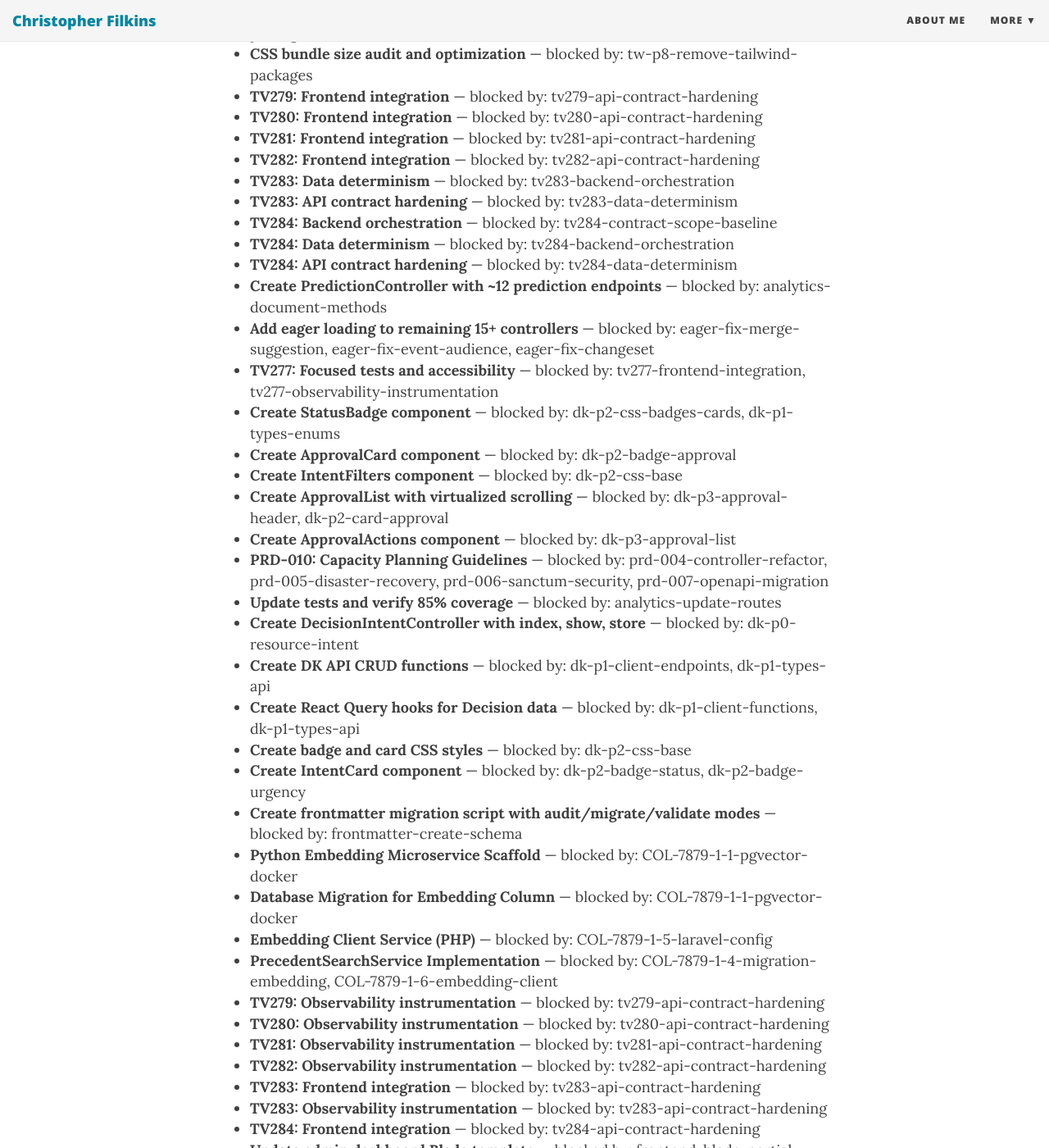
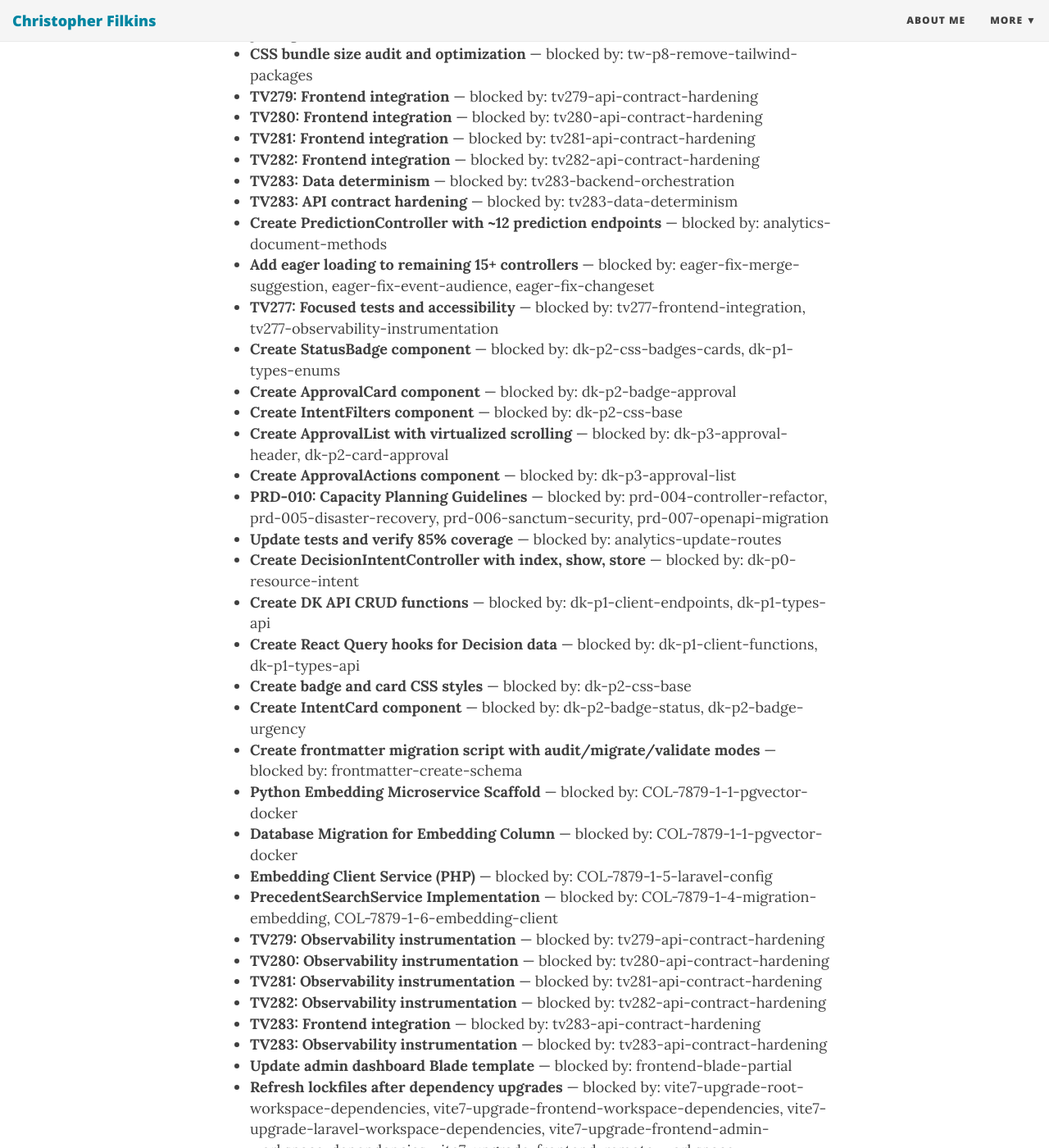
Before and after one commit to filchyboy/filchyboy.github.io, a Jekyll site: the page built from _posts/2026-03-27-todays-plan.md, in a window 1280 px wide and 1400 px high, scrolled down 5617 px. Shown: the whole window at 82% size. Built offline with Jekyll 4.4.1, drawn with Linux system fonts in a browser that asks for light colours; nearby versions of some CDN libraries; some of the changed text lies outside the part shown.

Commit message:
Add daily plan: 2026-03-27

```diff
--- a/_posts/2026-03-27-todays-plan.md
+++ b/_posts/2026-03-27-todays-plan.md
@@ -163,9 +163,6 @@ date: 2026-03-27
 - **TV282: Frontend integration** — blocked by: tv282-api-contract-hardening
 - **TV283: Data determinism** — blocked by: tv283-backend-orchestration
 - **TV283: API contract hardening** — blocked by: tv283-data-determinism
-- **TV284: Backend orchestration** — blocked by: tv284-contract-scope-baseline
-- **TV284: Data determinism** — blocked by: tv284-backend-orchestration
-- **TV284: API contract hardening** — blocked by: tv284-data-determinism
 - **Create PredictionController with ~12 prediction endpoints** — blocked by: analytics-document-methods
 - **Add eager loading to remaining 15+ controllers** — blocked by: eager-fix-merge-suggestion, eager-fix-event-audience, eager-fix-changeset
 - **TV277: Focused tests and accessibility** — blocked by: tv277-frontend-integration, tv277-observability-instrumentation
@@ -192,7 +189,6 @@ date: 2026-03-27
 - **TV282: Observability instrumentation** — blocked by: tv282-api-contract-hardening
 - **TV283: Frontend integration** — blocked by: tv283-api-contract-hardening
 - **TV283: Observability instrumentation** — blocked by: tv283-api-contract-hardening
-- **TV284: Frontend integration** — blocked by: tv284-api-contract-hardening
 - **Update admin dashboard Blade template** — blocked by: frontend-blade-partial
 - **Refresh lockfiles after dependency upgrades** — blocked by: vite7-upgrade-root-workspace-dependencies, vite7-upgrade-frontend-workspace-dependencies, vite7-upgrade-laravel-workspace-dependencies, vite7-upgrade-frontend-admin-workspace-dependencies, vite7-upgrade-frontend-remote-workspace-dependencies
 - **Align Node versions in GitHub Actions workflows** — blocked by: vite7-pin-node-runtime-contract, vite7-refresh-lockfiles-and-workspace-installs
@@ -229,8 +225,6 @@ date: 2026-03-27
 - **TV281: Quality gates and handoff** — blocked by: tv281-focused-tests-a11y
 - **TV282: Quality gates and handoff** — blocked by: tv282-focused-tests-a11y
 - **TV283: Quality gates and handoff** — blocked by: tv283-focused-tests-a11y
-- **TV284: Observability instrumentation** — blocked by: tv284-api-contract-hardening
-- **TV284: Quality gates and handoff** — blocked by: tv284-focused-tests-a11y
 - **Add Laravel feature test for dashboard** — blocked by: blade-integration-dashboard-update
 - **Guard panel behind feature flag** — blocked by: testing-laravel-feature-test
 - **Decide module-federation upgrade path for Vite 7** — blocked by: vite7-verify-upstream-compatibility-matrix
@@ -254,7 +248,6 @@ date: 2026-03-27
 - **Update frontend to poll batch status** — blocked by: chunk-status-endpoint
 - **Add cache metrics to monitoring dashboard** — blocked by: cache-unit-tests
 - **Add correlation ID search to log dashboard** — blocked by: correlation-integration-tests
-- **TV284: Focused tests and accessibility** — blocked by: tv284-frontend-integration, tv284-observability-instrumentation
 - **Create DecisionRecordController with index by intent, show** — blocked by: dk-p0-resource-record
 - **Create ModeBadge component** — blocked by: dk-p2-css-badges-cards, dk-p1-types-enums
 - **Create ApprovalQueueHeader component** — blocked by: dk-p3-approval-shell
```
Also changed, not shown: other parts of _posts/2026-03-27-todays-plan.md (+2 -2 lines).
